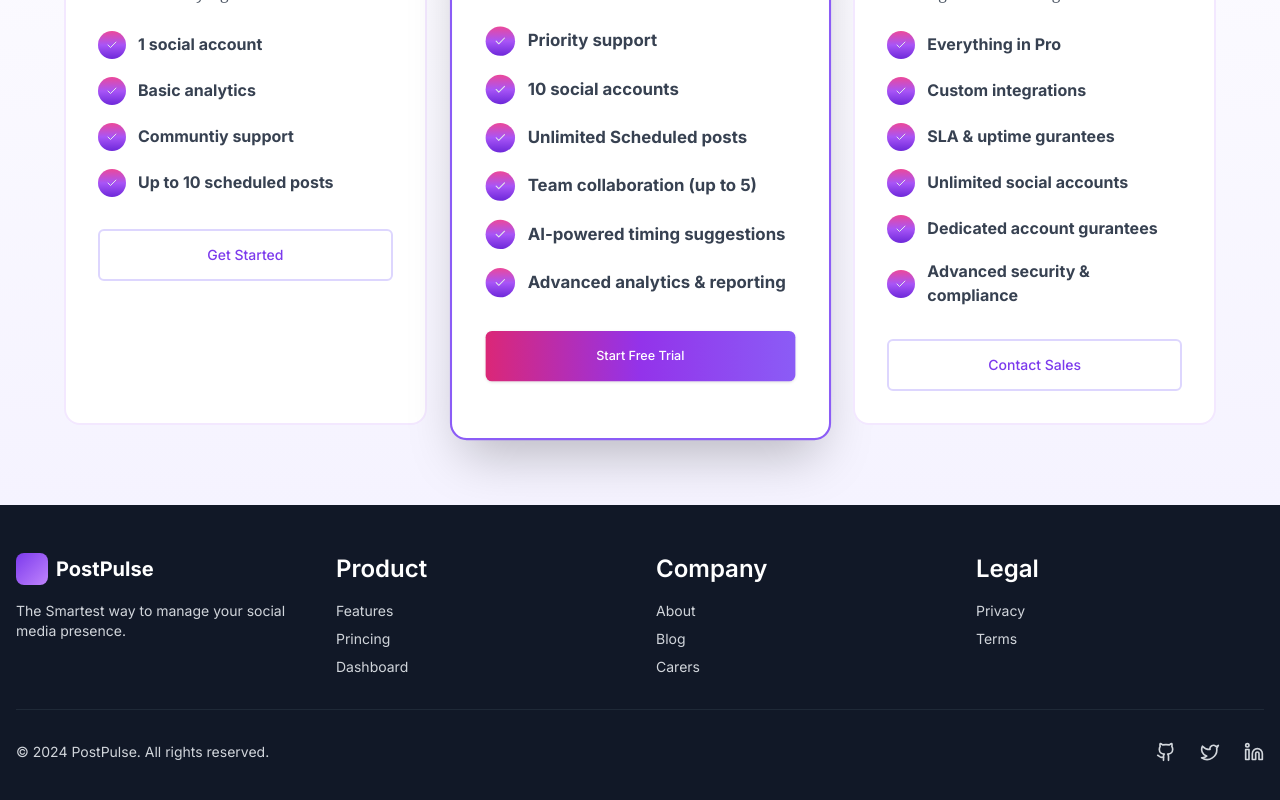
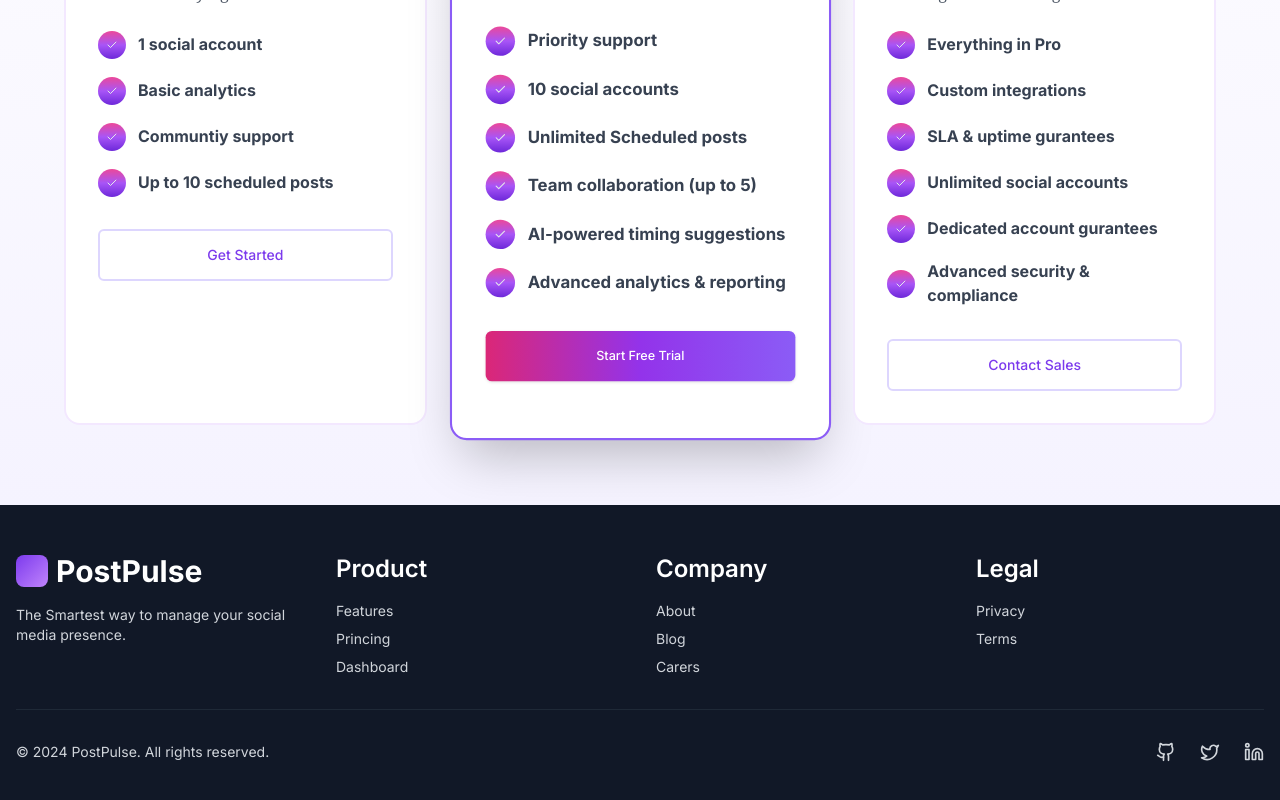
Before and after one commit to Dove-Stack/postpulse, a Next.js app in the folder apps/web/: page / in a window 1280 px wide. Shown: the part 2051-2851 px from the top of the page. Built offline with nearby package versions, Linux system fonts and the light colour scheme; no server answers.

Commit message:
font-tweak

```diff
--- a/apps/web/src/components/layout/footer.tsx
+++ b/apps/web/src/components/layout/footer.tsx
@@ -9,7 +9,7 @@ export function Footer() {
           <div className="space-y-4">
             <div className="flex items-center space-x-2">
               <div className="h-8 w-8 bg-gradient-to-br from-violet-600 to-purple-400 rounded-lg" />
-              <span className="text-xl font-bold text-white">PostPulse</span>
+              <span className="text-3xl font-bold text-white">PostPulse</span>
             </div>
             <p className="text-sm">
               The Smartest way to manage your social media presence.
```
